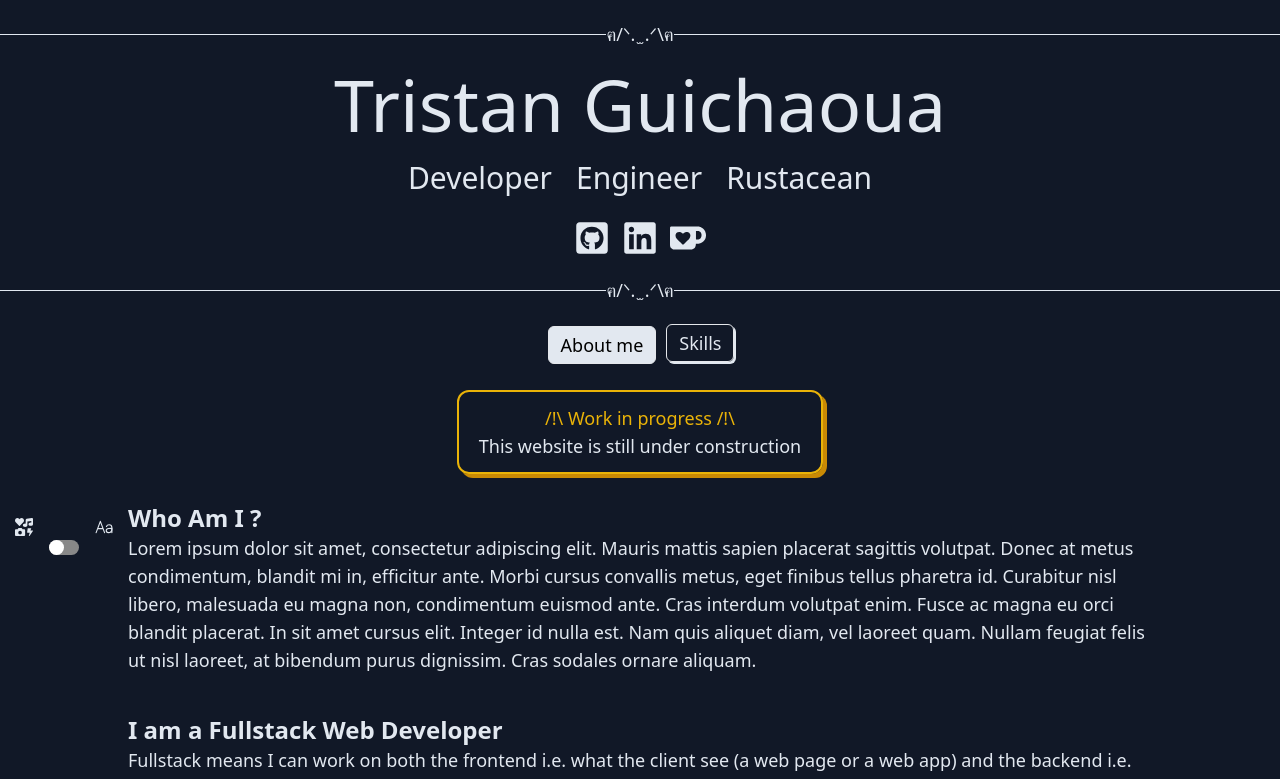
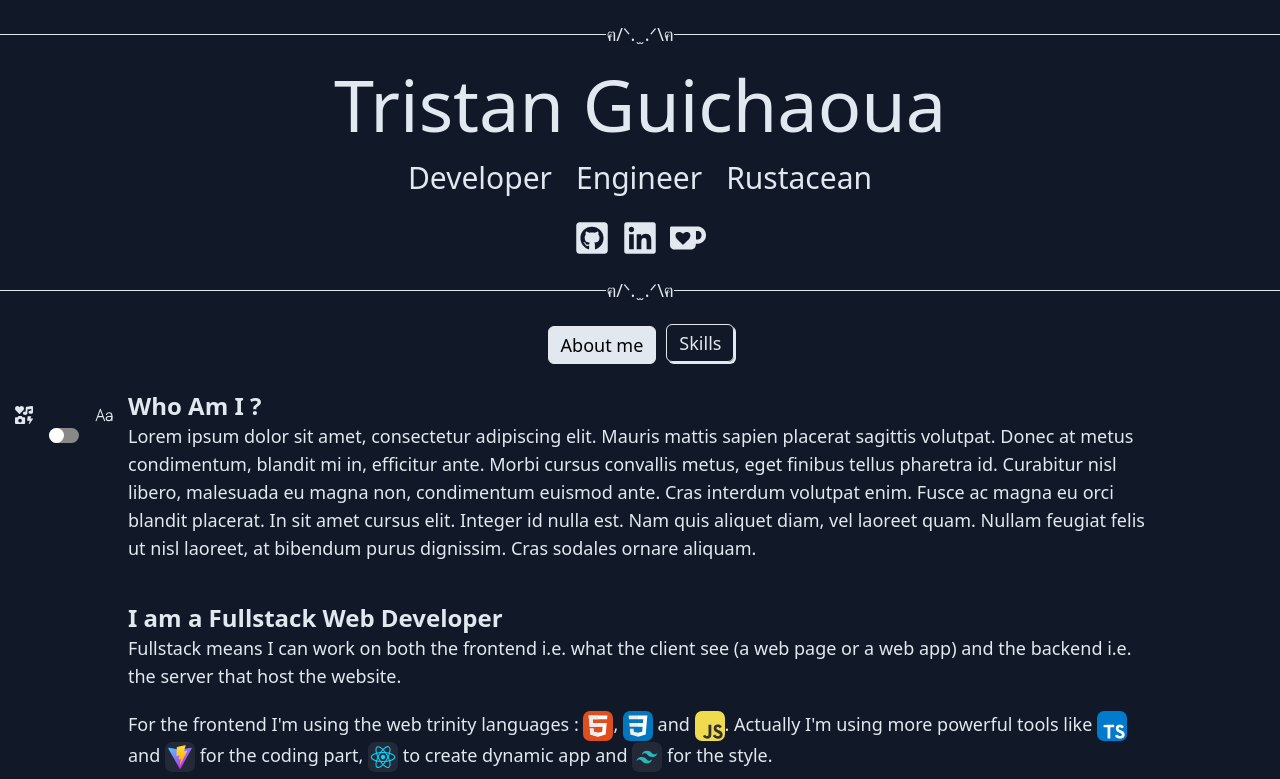
Before and after one commit to tguichaoua/tguichaoua.github.io, a React (Vite) app: page / in a window 1280 px wide. Shown: the top 779 px of the page. Built offline with nearby package versions, Linux system fonts and the light colour scheme.

Commit message:
🔥 remove the WIP warning box

```diff
--- a/src/routes/root.tsx
+++ b/src/routes/root.tsx
@@ -3,7 +3,6 @@ import { SiKofi } from 'react-icons/si';
 import { Outlet } from 'react-router-dom';
 
 import { CatRule } from '../components/cat-rule';
-import { Box } from '../components/box';
 import { Nav } from '../components/nav';
 
 export function Root() {
@@ -43,18 +42,12 @@ export function Root() {
       </header>
 
       <Nav
+        className="mb-7"
         links={[
           { to: '', text: 'About me' },
           { to: 'skills', text: 'Skills' },
         ]}
       />
-
-      <Box theme="warn" className="my-7 text-center w-fit mx-auto">
-        <h2 className="text-yellow-500 dark:text-yellow-300">
-          /!\ Work in progress /!\
-        </h2>
-        <p>This website is still under construction</p>
-      </Box>
 
       <Outlet />
 
```
